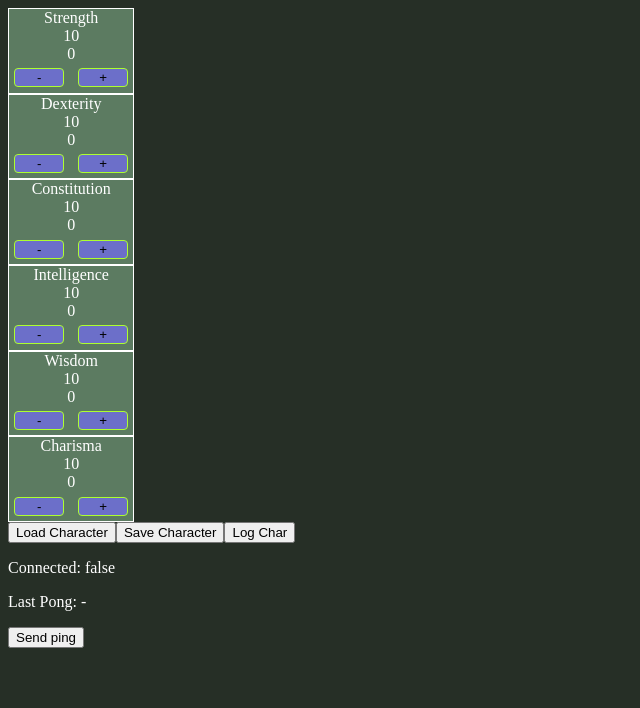
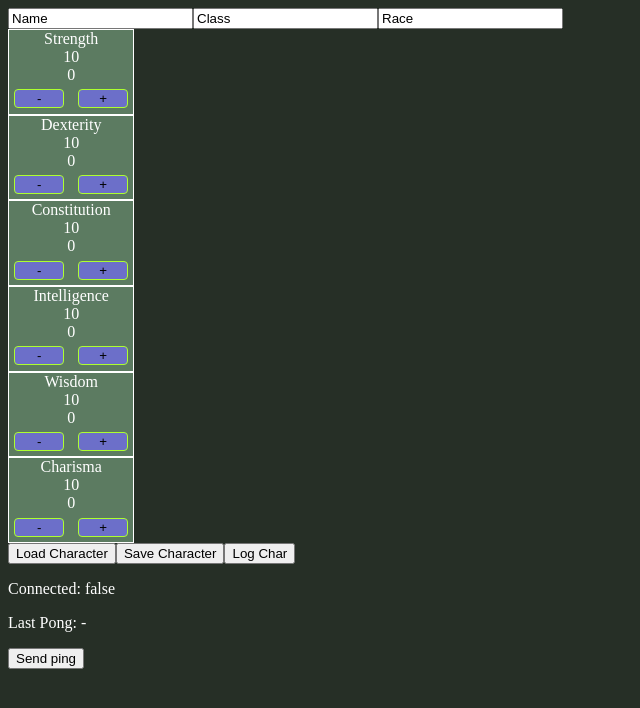
Before and after one commit to sachieko/your-legacy, a React (Create React App) app in the folder legacy-front-end/: page / in a window 1280 px wide. Shown: the top 708 px of the page, without its empty margins (0-640 px from the left). Built offline with nearby package versions, Linux system fonts and the light colour scheme; no server answers.

Commit message:
Add text input component for char sheets

```diff
--- a/legacy-front-end/src/components/CharacterSheet/TextField.jsx
+++ b/legacy-front-end/src/components/CharacterSheet/TextField.jsx
@@ -1,8 +1,9 @@
 
-const TextField = () => {
+const TextField = ({ onChange, placeholder, value, field }) => {
 
   return (
     <>
+    <input type="text" value={value} placeholder={placeholder} onChange={(event) => onChange(field, event.target.value)}></input>
     </>
   );
 };
--- a/legacy-front-end/src/components/CharacterSheet/index.jsx
+++ b/legacy-front-end/src/components/CharacterSheet/index.jsx
@@ -3,6 +3,7 @@ import { characterSheetContext } from "../../providers/CharacterSheetProvider";
 import { AppDataContext } from "../../providers/AppDataProvider";
 import AbilityScore from "./AbilityScore";
 import Button from "../Button";
+import TextField from "./TextField";
 import './CharacterSheet.scss';
 
 const CharacterSheet = () => {
@@ -14,9 +15,17 @@ const CharacterSheet = () => {
     constitution,
     intelligence,
     wisdom,
-    charisma } = character;
+    charisma,
+    characterName,
+    characterClass,
+    race
+   } = character;
   const abilitySetter = (abilityScore, value) => {
     setCharacter( prev => ({ ...prev, [abilityScore]: value })); // Updates only the selected ability score
+  };
+
+  const textSetter = (field, value) => {
+    setCharacter( prev => ({ ...prev, [field]: value}));
   };
 
   const fetchCharacter = () => {
@@ -29,6 +38,11 @@ const CharacterSheet = () => {
 
   return (
     <>
+    <div className="biography">
+      <TextField onChange={textSetter} placeholder='Name' value={characterName} field={'characterName'} />
+      <TextField onChange={textSetter} placeholder='Class' value={characterClass} field={'characterClass'} />
+      <TextField onChange={textSetter} placeholder='Race' value={race} field={'race'} />
+    </div>
     <div className='ability-scores'>
       <AbilityScore name='Strength' value={strength} setter={abilitySetter} />
       <AbilityScore name='Dexterity' value={dexterity} setter={abilitySetter} />
--- a/legacy-front-end/src/providers/CharacterSheetProvider.jsx
+++ b/legacy-front-end/src/providers/CharacterSheetProvider.jsx
@@ -11,7 +11,10 @@ export default function CharacterSheetProvider(props) {
       constitution: 10,
       intelligence: 10,
       wisdom: 10,
-      charisma: 10
+      charisma: 10,
+      characterName: 'Name',
+      characterClass: 'Class',
+      race: 'Race'
   });
 
   useEffect(() => {
```
Also changed, not shown: 1 other file (tests, documents, lock files or other folders).
